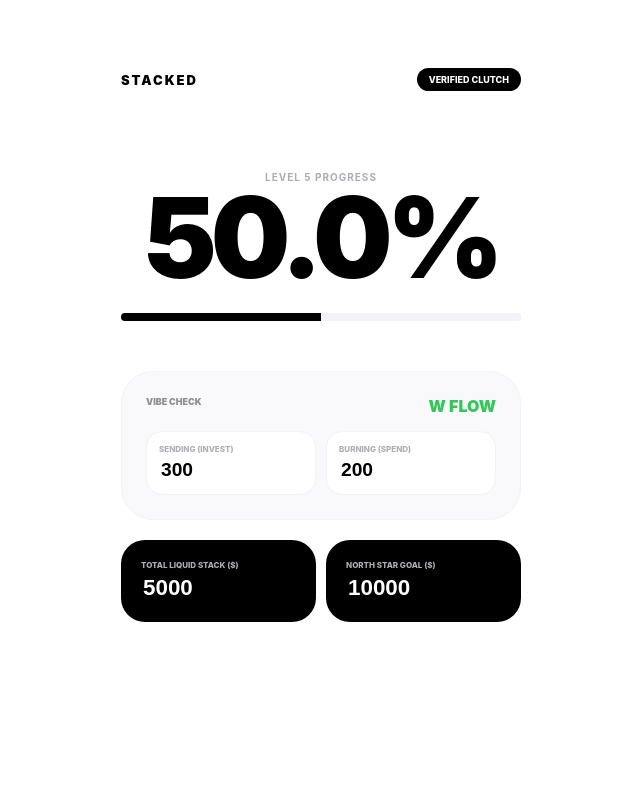
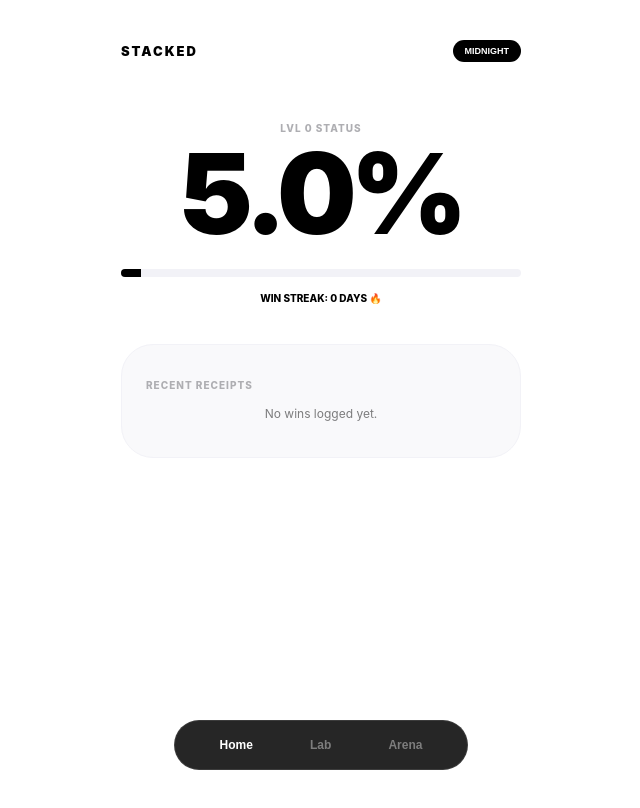
Before and after one commit to dhruvi-d/vitejs-vite-u25gxrsm, a React (Vite) app: page / in a window 1280 px wide. Shown: the top 808 px of the page, without its empty margins (319-959 px from the left). Built offline with nearby package versions, Linux system fonts and the light colour scheme.

Commit message:
03/26 v.2

```diff
--- a/index.html
+++ b/index.html
@@ -2,11 +2,10 @@
 <html lang="en">
   <head>
     <meta charset="UTF-8" />
-    <link rel="icon" type="image/svg+xml" href="/favicon.svg" />
-    <meta name="viewport" content="width=device-width, initial-scale=1.0" />
-    <title>STACKED AI | Level Up</title>
+    <meta name="viewport" content="width=device-width, initial-scale=1.0, maximum-scale=1.0, user-scalable=no" />
+    <title>STACKED AI</title>
   </head>
-  <body>
+  <body style="margin: 0; background-color: #ffffff;">
     <div id="root"></div>
     <script type="module" src="/src/main.jsx"></script>
   </body>
--- a/src/App.jsx
+++ b/src/App.jsx
@@ -1,88 +1,144 @@
 import React, { useState, useEffect } from 'react';
 
 export default function App() {
+  const [activeTab, setActiveTab] = useState('home');
+  const [isDarkMode, setIsDarkMode] = useState(false);
   const [stack, setStack] = useState(() => JSON.parse(localStorage.getItem('stack')) || 5000);
-  const [goal, setGoal] = useState(() => JSON.parse(localStorage.getItem('goal')) || 10000);
-  const [sending, setSending] = useState(300); // Future Wealth
-  const [burning, setBurning] = useState(200); // Lifestyle
+  const [goal, setGoal] = useState(() => JSON.parse(localStorage.getItem('goal')) || 100000);
+  const [sending, setSending] = useState(300);
+  const [burning, setBurning] = useState(200);
+  const [streak, setStreak] = useState(() => JSON.parse(localStorage.getItem('streak')) || 0);
+  const [history, setHistory] = useState(() => JSON.parse(localStorage.getItem('history')) || []);
 
   useEffect(() => {
     localStorage.setItem('stack', JSON.stringify(stack));
     localStorage.setItem('goal', JSON.stringify(goal));
-  }, [stack, goal]);
+    localStorage.setItem('streak', JSON.stringify(streak));
+    localStorage.setItem('history', JSON.stringify(history));
+  }, [stack, goal, streak, history]);
 
   const progress = ((stack / goal) * 100).toFixed(1);
   const level = Math.floor(progress / 10);
   const vibeRatio = ((sending / (sending + burning)) * 100).toFixed(0);
   const isClutch = vibeRatio >= 50;
 
-  return (
-    <div style={styles.container}>
-      <main style={styles.main}>
+  const currentStyles = isDarkMode ? darkTheme : lightTheme;
+
+  const addReceipt = (label, amount) => {
+    const newEntry = { label, amount, id: Date.now() };
+    setHistory([newEntry, ...history]);
+    setStack(prev => prev + Number(amount));
+    setStreak(s => s + 1);
+  };
+
+  // --- PAGES ---
+  const HomePage = () => (
+    <div style={styles.page}>
       <header style={styles.header}>
-          <div style={styles.logo}>STACKED</div>
-          <div style={{...styles.status, background: isClutch ? '#000' : '#F2F2F7', color: isClutch ? '#FFF' : '#000'}}>
-            {isClutch ? 'VERIFIED CLUTCH' : 'IMPROVING'}
+        <div style={{...styles.logo, color: currentStyles.text}}>STACKED</div>
+        <button onClick={() => setIsDarkMode(!isDarkMode)} style={styles.themeBtn}>
+          {isDarkMode ? 'SNOW' : 'MIDNIGHT'}
+        </button>
+      </header>
+      <section style={styles.hero}>
+        <p style={styles.label}>LVL {level} STATUS</p>
+        <h1 style={{...styles.bigNum, color: currentStyles.text}}>{progress}%</h1>
+        <div style={{...styles.track, background: currentStyles.track}}>
+          <div style={{...styles.fill, width: `${progress}%`, background: currentStyles.text}}></div>
         </div>
-        </header>
-
-        <section style={styles.hero}>
-          <p style={styles.label}>LEVEL {level} PROGRESS</p>
-          <h1 style={styles.bigNum}>{progress}%</h1>
-          <div style={styles.track}><div style={{...styles.fill, width: `${progress}%`}}></div></div>
+        <p style={{...styles.streakText, color: currentStyles.text}}>WIN STREAK: {streak} DAYS 🔥</p>
       </section>
 
-        <div style={styles.vibeCard}>
-          <div style={styles.vibeHeader}>
-            <span style={styles.vibeLabel}>VIBE CHECK</span>
-            <span style={{fontWeight: '900', color: isClutch ? '#34C759' : '#FF3B30'}}>{isClutch ? 'W FLOW' : 'L RATIO'}</span>
+      <div style={{...styles.vibeCard, background: currentStyles.card, borderColor: currentStyles.border}}>
+         <p style={styles.label}>RECENT RECEIPTS</p>
+         {history.slice(0, 3).map(item => (
+           <div key={item.id} style={{...styles.row, color: currentStyles.text, borderBottomColor: currentStyles.border}}>
+             <span>{item.label}</span>
+             <span style={{color: '#34C759'}}>+${item.amount}</span>
            </div>
-          <div style={styles.grid}>
-            <div style={styles.tile}>
-              <label style={styles.tileLabel}>SENDING (INVEST)</label>
-              <input type="number" value={sending} onChange={(e) => setSending(Number(e.target.value))} style={styles.input} />
-            </div>
-            <div style={styles.tile}>
-              <label style={styles.tileLabel}>BURNING (SPEND)</label>
-              <input type="number" value={burning} onChange={(e) => setBurning(Number(e.target.value))} style={styles.input} />
+         ))}
+         {history.length === 0 && <p style={{fontSize: '12px', opacity: 0.5, textAlign: 'center'}}>No wins logged yet.</p>}
       </div>
     </div>
+  );
+
+  const LabPage = () => {
+    const [tempLabel, setTempLabel] = useState('');
+    const [tempAmt, setTempAmt] = useState('');
+    return (
+      <div style={styles.page}>
+        <h2 style={{...styles.pageTitle, color: currentStyles.text}}>The Lab</h2>
+        <div style={{...styles.vibeCard, background: currentStyles.card, borderColor: currentStyles.border}}>
+          <p style={styles.label}>LOG A NEW WIN</p>
+          <input placeholder="Source (e.g. Side Hustle)" value={tempLabel} onChange={e => setTempLabel(e.target.value)} style={{...styles.labInput, color: currentStyles.text}} />
+          <input type="number" placeholder="Amount ($)" value={tempAmt} onChange={e => setTempAmt(e.target.value)} style={{...styles.labInput, color: currentStyles.text}} />
+          <button onClick={() => {addReceipt(tempLabel, tempAmt); setTempLabel(''); setTempAmt('')}} style={styles.mainBtn}>LOG RECEIPT</button>
         </div>
-
-        <section style={styles.footer}>
-          <div style={styles.field}>
-            <label style={styles.tileLabel}>TOTAL LIQUID STACK ($)</label>
-            <input type="number" value={stack} onChange={(e) => setStack(Number(e.target.value))} style={styles.massiveInput} />
-          </div>
-          <div style={styles.field}>
-            <label style={styles.tileLabel}>NORTH STAR GOAL ($)</label>
+        <div style={styles.fieldDark}>
+          <label style={styles.tileLabel}>NORTH STAR GOAL</label>
           <input type="number" value={goal} onChange={(e) => setGoal(Number(e.target.value))} style={styles.massiveInput} />
         </div>
-        </section>
-      </main>
+      </div>
+    );
+  };
+
+  const ArenaPage = () => (
+    <div style={styles.page}>
+      <h2 style={{...styles.pageTitle, color: currentStyles.text}}>The Arena</h2>
+      <div style={{...styles.shareCard, background: isDarkMode ? '#1C1C1E' : '#000', border: isDarkMode ? '1px solid #333' : 'none'}}>
+        <div style={styles.flexBetween}>
+          <div>
+            <p style={{fontSize: '24px', fontWeight: '900', margin: 0}}>RANK: {level}</p>
+            <p style={{fontSize: '12px', fontWeight: '700', opacity: 0.5}}>{isClutch ? 'W FLOW' : 'L RATIO'}</p>
+          </div>
+          <div style={styles.shareCircle}>{progress}%</div>
+        </div>
+        <button style={styles.flexBtn}>SAVE FLEX CARD</button>
+      </div>
+    </div>
+  );
+
+  return (
+    <div style={{...styles.container, background: currentStyles.bg}}>
+      {activeTab === 'home' && <HomePage />}
+      {activeTab === 'lab' && <LabPage />}
+      {activeTab === 'arena' && <ArenaPage />}
+
+      <nav style={styles.nav}>
+        <button onClick={() => setActiveTab('home')} style={{...styles.navBtn, opacity: activeTab === 'home' ? 1 : 0.4}}>Home</button>
+        <button onClick={() => setActiveTab('lab')} style={{...styles.navBtn, opacity: activeTab === 'lab' ? 1 : 0.4}}>Lab</button>
+        <button onClick={() => setActiveTab('arena')} style={{...styles.navBtn, opacity: activeTab === 'arena' ? 1 : 0.4}}>Arena</button>
+      </nav>
     </div>
   );
 }
 
+const lightTheme = { bg: '#FFFFFF', text: '#000000', card: '#F9F9FB', border: '#F2F2F7', track: '#F2F2F7' };
+const darkTheme = { bg: '#000000', text: '#FFFFFF', card: '#1C1C1E', border: '#2C2C2E', track: '#2C2C2E' };
+
 const styles = {
-  container: { background: '#FFFFFF', minHeight: '100vh', fontFamily: '-apple-system, sans-serif', color: '#000', padding: '0 24px' },
-  main: { maxWidth: '400px', margin: '0 auto', paddingTop: '60px' },
-  header: { display: 'flex', justifyContent: 'space-between', alignItems: 'center', marginBottom: '80px' },
+  container: { minHeight: '100vh', fontFamily: '-apple-system, sans-serif', padding: '0 24px', paddingBottom: '120px', transition: 'background 0.3s ease' },
+  page: { maxWidth: '400px', margin: '0 auto', paddingTop: '40px' },
+  header: { display: 'flex', justifyContent: 'space-between', alignItems: 'center', marginBottom: '60px' },
   logo: { fontWeight: '900', fontSize: '13px', letterSpacing: '2px' },
-  status: { fontSize: '9px', fontWeight: '800', padding: '6px 12px', borderRadius: '30px' },
-  hero: { textAlign: 'center', marginBottom: '50px' },
-  label: { fontSize: '10px', fontWeight: '700', color: '#AEAEB2', letterSpacing: '1px', marginBottom: '10px' },
+  themeBtn: { background: '#000', color: '#FFF', border: 'none', padding: '6px 12px', borderRadius: '20px', fontSize: '9px', fontWeight: '800' },
+  hero: { textAlign: 'center', marginBottom: '40px' },
   bigNum: { fontSize: '7rem', fontWeight: '900', letterSpacing: '-6px', lineHeight: '0.8', margin: 0 },
-  track: { width: '100%', height: '8px', background: '#F2F2F7', borderRadius: '10px', marginTop: '30px', overflow: 'hidden' },
-  fill: { height: '100%', background: '#000', transition: 'width 1.2s cubic-bezier(0.2, 0.8, 0.2, 1)' },
-  vibeCard: { background: '#F9F9FB', padding: '24px', borderRadius: '32px', border: '1px solid #F2F2F7', marginBottom: '20px' },
-  vibeHeader: { display: 'flex', justifyContent: 'space-between', marginBottom: '15px' },
-  vibeLabel: { fontSize: '9px', fontWeight: '900', color: '#8E8E93' },
-  grid: { display: 'grid', gridTemplateColumns: '1fr 1fr', gap: '10px' },
-  tile: { background: '#FFF', padding: '12px', borderRadius: '16px', border: '1px solid #F2F2F7' },
-  tileLabel: { fontSize: '8px', fontWeight: '800', color: '#AEAEB2', marginBottom: '4px', display: 'block' },
-  input: { border: 'none', background: 'none', fontSize: '1.2rem', fontWeight: '700', outline: 'none', width: '100%' },
-  footer: { display: 'grid', gridTemplateColumns: '1fr 1fr', gap: '10px' },
-  field: { background: '#000', color: '#FFF', padding: '20px', borderRadius: '24px' },
-  massiveInput: { border: 'none', background: 'none', fontSize: '1.4rem', fontWeight: '800', outline: 'none', color: '#FFF', width: '100%' }
+  label: { fontSize: '10px', fontWeight: '800', color: '#AEAEB2', letterSpacing: '1px', marginBottom: '15px' },
+  track: { width: '100%', height: '8px', borderRadius: '10px', marginTop: '30px', overflow: 'hidden' },
+  fill: { height: '100%', transition: 'width 1.2s ease' },
+  streakText: { fontSize: '10px', fontWeight: '800', marginTop: '15px' },
+  vibeCard: { padding: '24px', borderRadius: '32px', border: '1px solid', marginBottom: '20px' },
+  row: { display: 'flex', justifyContent: 'space-between', padding: '12px 0', borderBottom: '1px solid', fontSize: '14px', fontWeight: '600' },
+  pageTitle: { fontSize: '32px', fontWeight: '900', letterSpacing: '-1px', marginBottom: '30px' },
+  labInput: { width: '100%', background: 'transparent', border: 'none', borderBottom: '1px solid #333', marginBottom: '20px', padding: '10px 0', fontSize: '16px', fontWeight: '600', outline: 'none' },
+  mainBtn: { width: '100%', background: '#34C759', color: '#FFF', border: 'none', padding: '18px', borderRadius: '20px', fontWeight: '800', cursor: 'pointer' },
+  nav: { position: 'fixed', bottom: '30px', left: '50%', transform: 'translateX(-50%)', width: '260px', background: 'rgba(0,0,0,0.85)', backdropFilter: 'blur(15px)', borderRadius: '40px', display: 'flex', justifyContent: 'space-around', padding: '16px', border: '1px solid rgba(255,255,255,0.1)' },
+  navBtn: { background: 'none', border: 'none', color: '#FFF', fontWeight: '700', fontSize: '12px' },
+  fieldDark: { background: '#1C1C1E', color: '#FFF', padding: '20px', borderRadius: '24px', marginBottom: '10px' },
+  massiveInput: { border: 'none', background: 'none', fontSize: '1.4rem', fontWeight: '800', outline: 'none', color: '#FFF', width: '100%' },
+  shareCard: { color: '#FFF', padding: '40px 30px', borderRadius: '32px', marginBottom: '40px' },
+  flexBetween: { display: 'flex', justifyContent: 'space-between', alignItems: 'center' },
+  shareCircle: { width: '70px', height: '70px', borderRadius: '50%', border: '3px solid #FFF', display: 'flex', alignItems: 'center', justifyContent: 'center', fontSize: '16px', fontWeight: '900' },
+  flexBtn: { width: '100%', marginTop: '30px', background: '#FFF', color: '#000', border: 'none', padding: '15px', borderRadius: '15px', fontWeight: '800' }
 };
```
Lines whose indentation alone changed are shown as unchanged.
